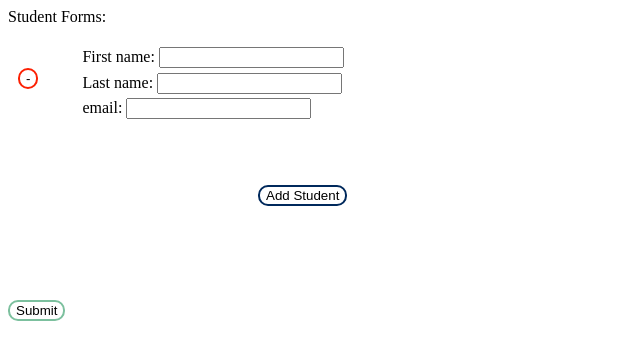
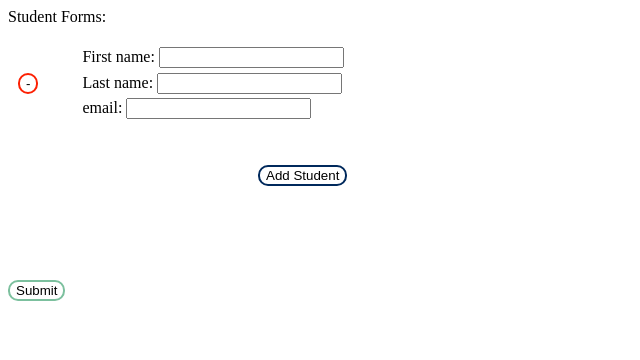
Before and after one commit to dantan2000/dantan2000.github.io, a plain HTML site: page index.html in a window 1280 px wide. Shown: the whole page, without its empty margins (0-640 px from the left). Drawn offline with nearby package versions, Linux system fonts and the light colour scheme.

Commit message:
centering form elements

```diff
--- a/styles.css
+++ b/styles.css
@@ -15,13 +15,13 @@
     line-height: 1.6;
     margin-left: 10px;
     margin-right: 30px;
+    vertical-align: middle;
 }
 
 .remove-button {
     background-color: white;
     border: 2px solid #fc2003;
     position: relative;
-    top: -30px;
     border-radius: 10px;
     text-align: center;
     transition: all 0.2s ease;
```
